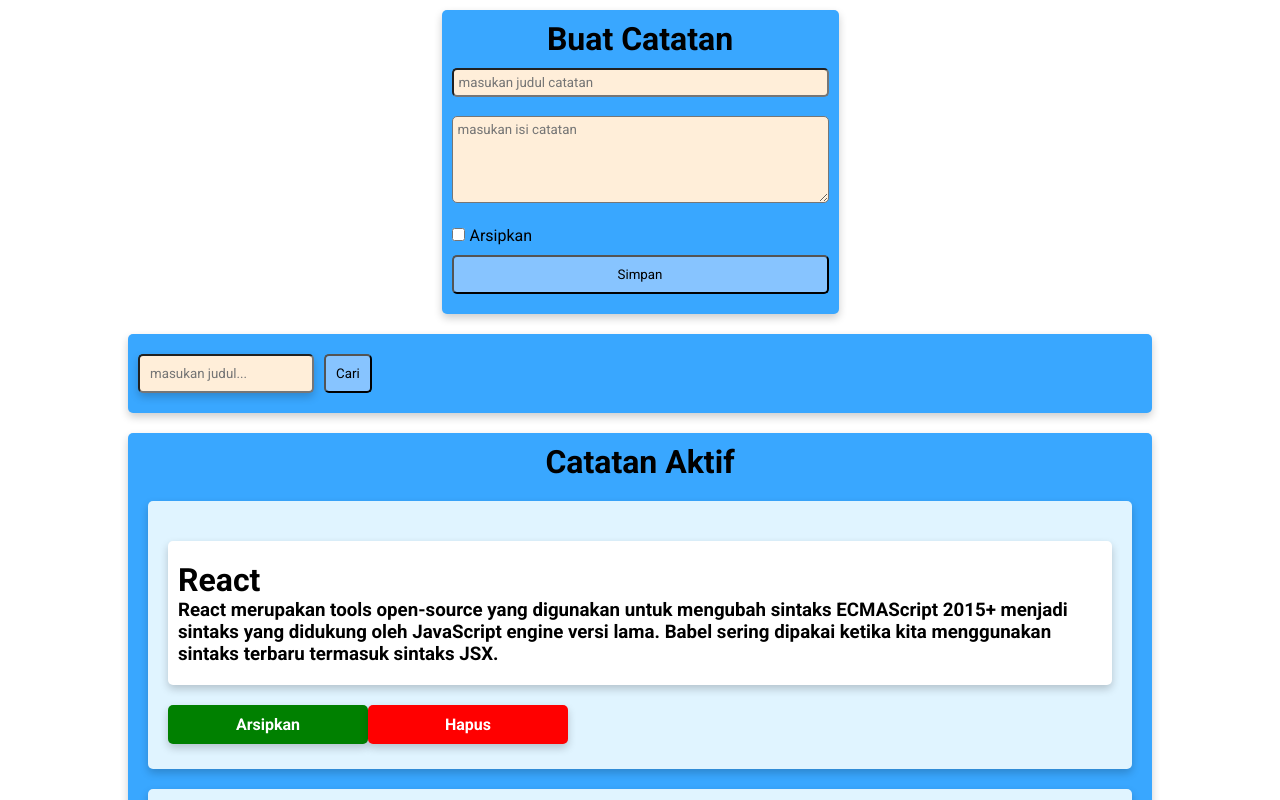
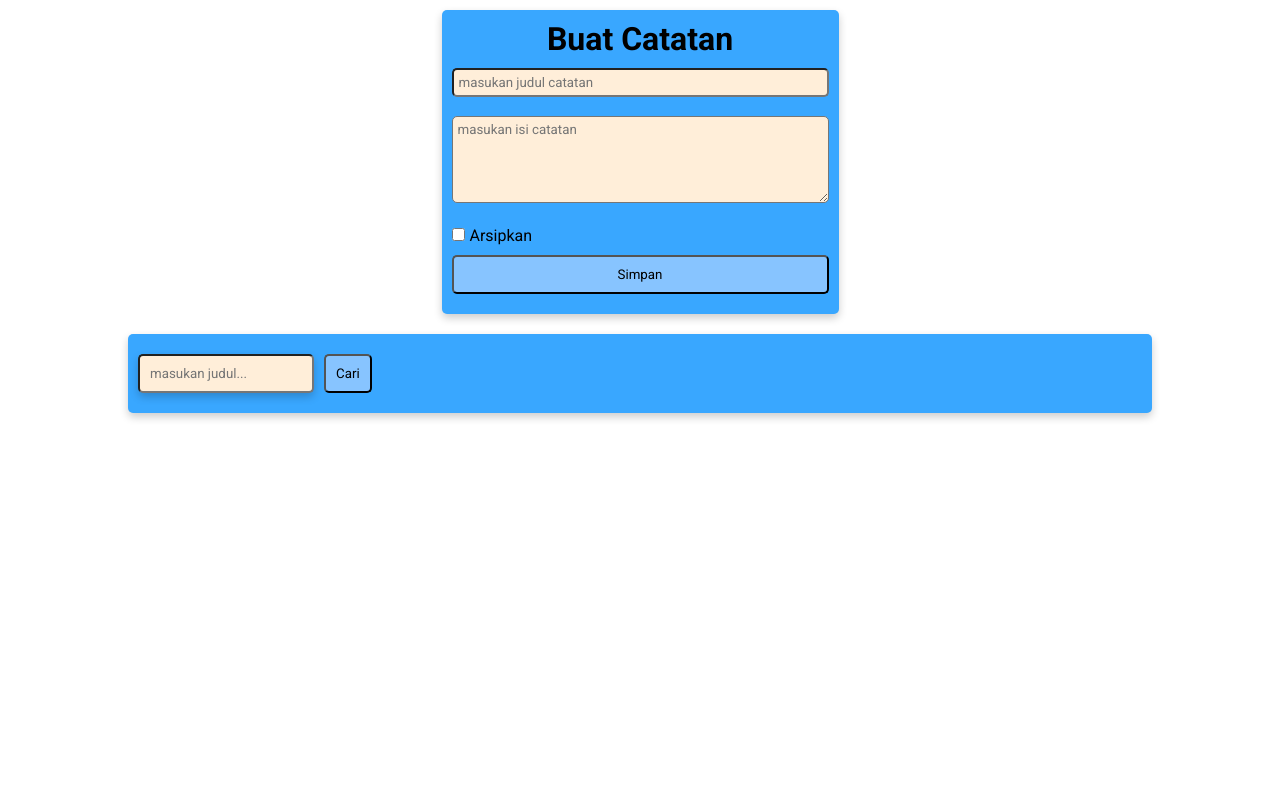
Before and after one commit to pandekar/dicoding-react-beginner-submission, a React (Vite) app: page / in a window 1280 px wide. Shown: the top 800 px of the page. Built offline with nearby package versions, Linux system fonts and the light colour scheme.

Commit message:
remove dummy data

```diff
--- a/src/components/NoteApp.jsx
+++ b/src/components/NoteApp.jsx
@@ -1,6 +1,5 @@
 import { useState, createContext } from 'react';
 
-import { getData } from '../utils';
 import {
   NoteForm,
   NoteActive,
@@ -12,8 +11,7 @@ const STATUS_ARCHIVED = true;
 const STATUS_ACTIVE = false;
 
 const NoteApp = () => {
-  const getDataValues = getData();
-  const [datas, setDatas] = useState(getDataValues);
+  const [datas, setDatas] = useState([]);
   const datasContext = createContext(datas);
 
   const isActive = datas.some(data => data.archived === STATUS_ACTIVE);
```
